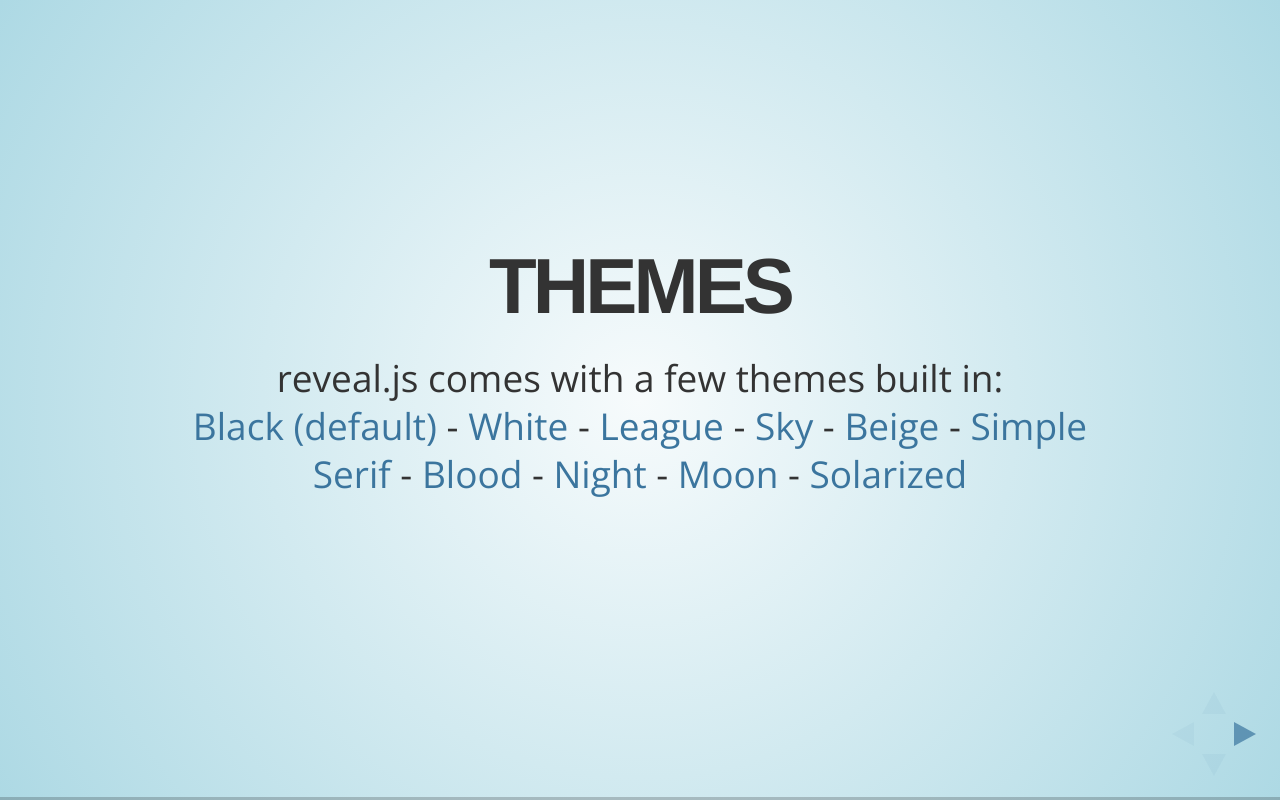
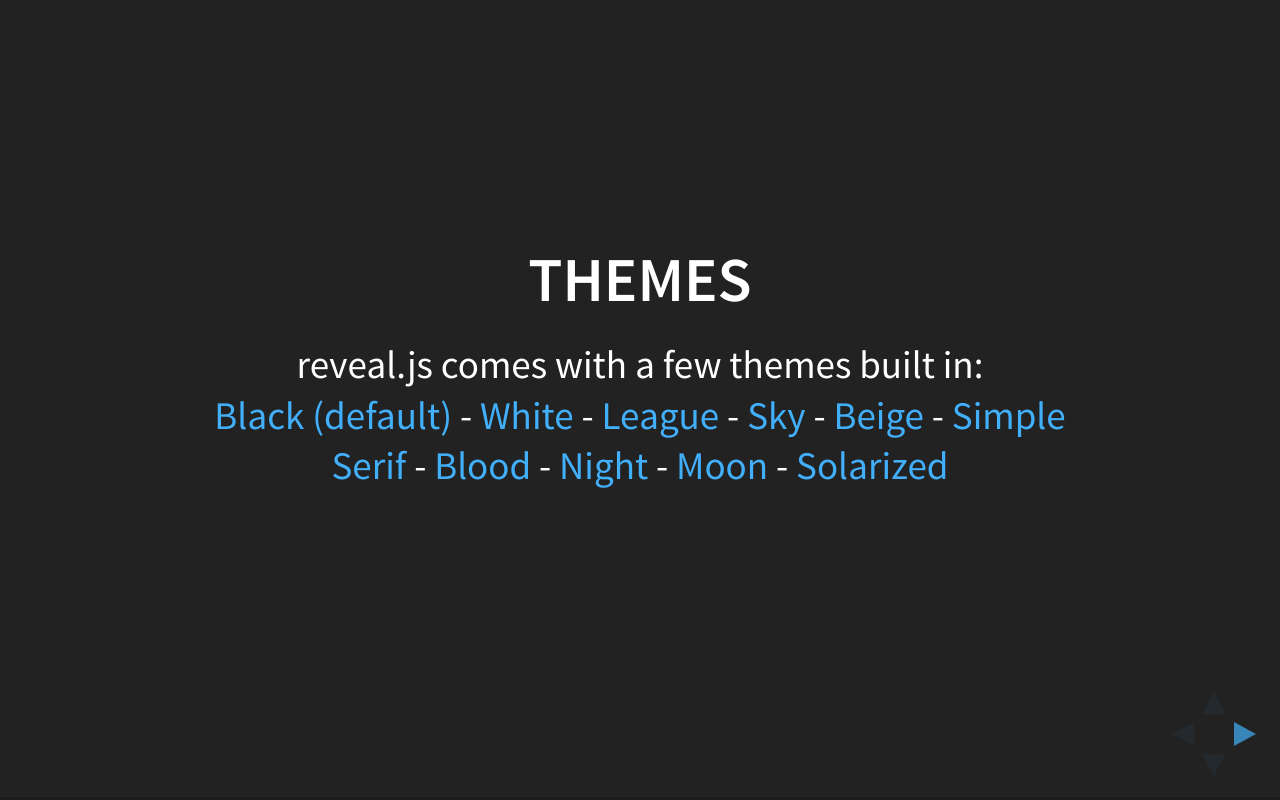
Before and after one commit to XiDeAssassin/myFirstSpeech, a website: page index.html in a window 1280 px wide. Drawn offline with nearby package versions, Linux system fonts and the light colour scheme; a web font is replaced by a local one.

Commit message:
font replaced

```diff
--- a/css/theme/black.css
+++ b/css/theme/black.css
@@ -10,6 +10,20 @@
 /*********************************************
  * GLOBAL STYLES
  *********************************************/
+ @font-face {
+    font-family:'dengxian';
+    src:url('./lib/font/dengxian/deng.ttf')format('truetype');
+    font-weight: normal;
+    font-style: normal;
+}
+
+@font-face {
+    font-family:'dengxian';
+    src:url('./lib/font/dengxian/dengb.ttf')format('truetype');
+    font-weight: bold;
+    font-style: normal;
+}
+
 body {
   background: #222;
   background-color: #222; }
@@ -41,7 +55,7 @@
 .reveal h6 {
   margin: 0 0 20px 0;
   color: #fff;
-  font-family: "Source Sans Pro", Helvetica, sans-serif;
+  font-family: "dengxian","Source Sans Pro", Helvetica, sans-serif;
   font-weight: 600;
   line-height: 1.2;
   letter-spacing: normal;
--- a/index.html
+++ b/index.html
@@ -15,7 +15,7 @@
 		<meta name="viewport" content="width=device-width, initial-scale=1.0, maximum-scale=1.0, user-scalable=no">
 
 		<link rel="stylesheet" href="css/reveal.css">
-		<link rel="stylesheet" href="css/theme/sky.css" id="theme">
+		<link rel="stylesheet" href="css/theme/black.css" id="theme">
 
 		<!-- Theme used for syntax highlighting of code -->
 		<link rel="stylesheet" href="lib/css/zenburn.css">
```
